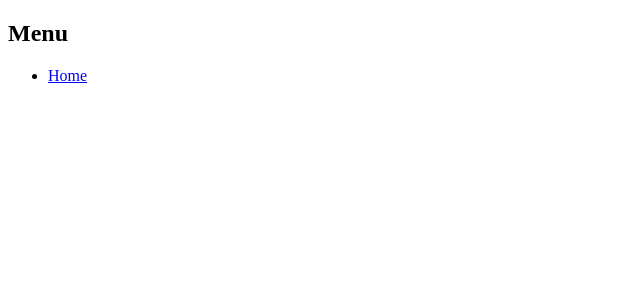
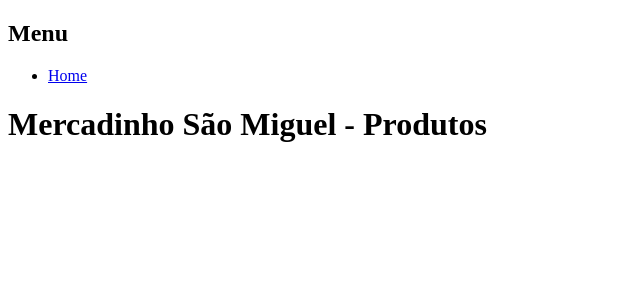
Before and after one commit to pedrovitorsilva/trabalho-web-pos-2, a React (Vite) app in the folder frontend/: page /produtos in a window 1280 px wide. Before the commit this address had no page. Shown: the top 300 px of the page, without its empty margins (0-640 px from the left). Built offline with nearby package versions, Linux system fonts and the light colour scheme.

Commit message:
feat: add template produtos page

```diff
--- a/frontend/src/App.jsx
+++ b/frontend/src/App.jsx
@@ -1,6 +1,7 @@
 import { Routes, Route } from 'react-router-dom'
 import Header from './components/Header'
 import Home from './routes/Home'
+import Produtos from './routes/Produtos'
 
 export default function App() {
   return (
@@ -8,6 +9,7 @@ export default function App() {
       <Header />
       <Routes>
         <Route path="/" element={<Home />} />
+        <Route path='/produtos' element={<Produtos/>} />
       </Routes>
     </>
   )
--- /dev/null
+++ b/frontend/src/routes/Produtos.jsx
@@ -0,0 +1,7 @@
+export default function Produtos() {
+  return (
+    <main>
+      <h1>Mercadinho São Miguel - Produtos</h1>
+    </main>
+  );
+}
```
